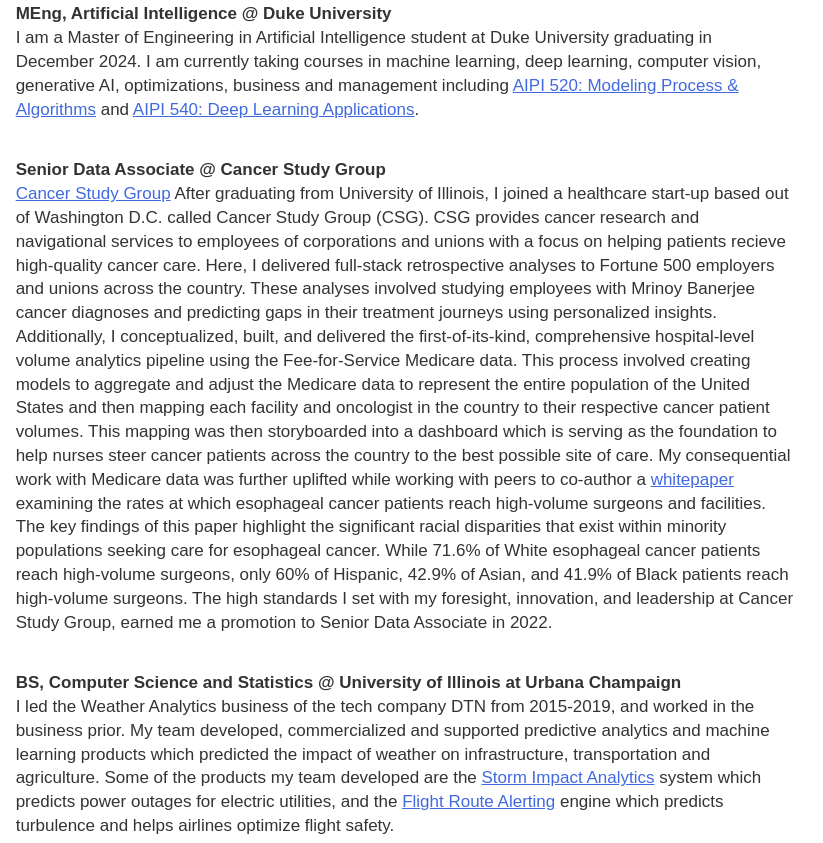
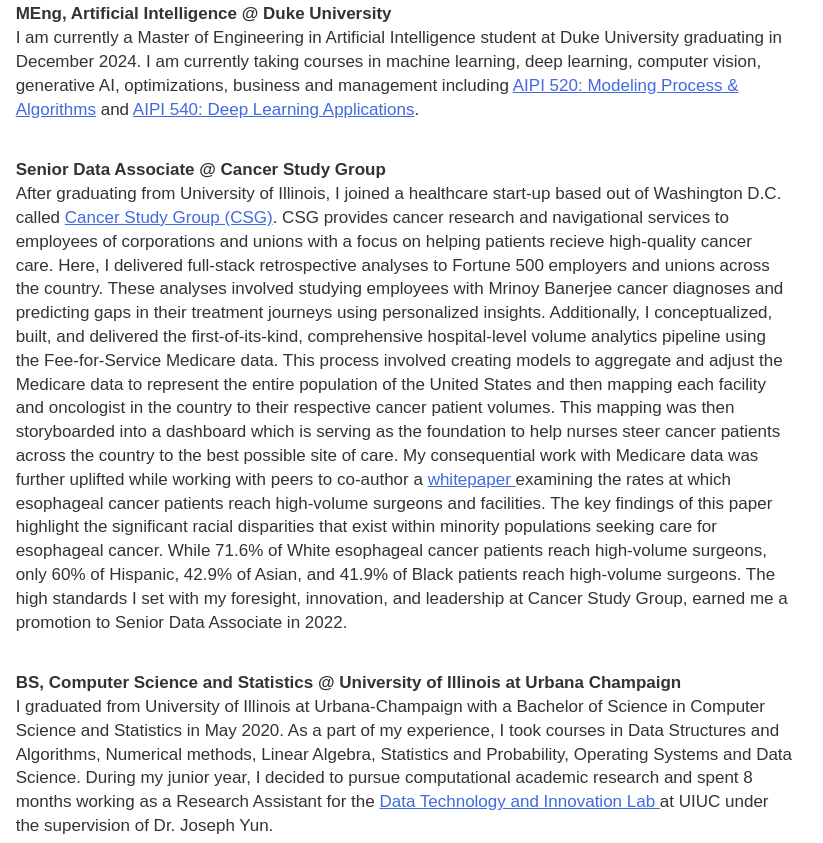
Before and after one commit to mrinoybanerjee/mrinoybanerjee.github.io, a plain HTML site: page index.html in a window 1280 px wide. Shown: the part 297-1140 px from the top of the page, 331-1154 px from the left. Drawn offline with Linux system fonts and the light colour scheme.

Commit message:
Added UIUC experience

```diff
--- a/index.html
+++ b/index.html
@@ -100,7 +100,7 @@
             <div class="desc">
                 <h4>MEng, Artificial Intelligence @ Duke University</h4>
                 <p>
-                    I am a Master of Engineering in Artificial Intelligence student at Duke University graduating in December 2024.
+                    I am currently a Master of Engineering in Artificial Intelligence student at Duke University graduating in December 2024.
                     I am currently taking courses in machine learning, deep learning, computer vision, generative AI, optimizations, business and management
                     including <a href="https://github.com/AIPI520/aipi520_repo">AIPI 520: Modeling Process & Algorithms</a>
                     and <a href="https://github.com/AIPI540/AIPI540-Deep-Learning-Applications">AIPI 540: Deep Learning Applications</a>.
@@ -118,9 +118,8 @@
             </div>
             <div class="desc">
                 <h4>Senior Data Associate @ Cancer Study Group</h4>
-                <p>
-                    <a href='https://www.cancerstudygroup.com/'>Cancer Study Group</a>
-                    After graduating from University of Illinois, I joined a healthcare start-up based out of Washington D.C. called Cancer Study Group (CSG). CSG provides cancer research and navigational services to employees of
+                <p> After graduating from University of Illinois, I joined a healthcare start-up based out of Washington D.C. called <a href='https://www.cancerstudygroup.com/'>Cancer Study Group (CSG)</a>.
+                    CSG provides cancer research and navigational services to employees of
                     corporations and unions with a focus on helping patients recieve high-quality cancer care. Here, I delivered full-stack retrospective analyses to Fortune 500
                     employers and unions across the country. These analyses involved studying employees with
                     Mrinoy Banerjee
@@ -156,11 +155,11 @@
             <div class="desc">
                 <h4>BS, Computer Science and Statistics @ University of Illinois at Urbana Champaign</h4>
                 <p>
-                    I led the Weather Analytics business of the tech company DTN from 2015-2019, and worked in the business prior.  My team developed, commercialized and supported predictive analytics and machine learning
-                    products which predicted the impact of weather on infrastructure, transportation and agriculture.  Some of the products my team developed are the
-                    <a href='https://www.utilityproducts.com/safety/article/16025705/safety-products-storm-impact-analytics-for-power-utilities'>Storm Impact Analytics</a> system
-                    which predicts power outages for electric utilities, and the <a href="https://www.dtn.com/weather/aviation/airlines/flight-route-alerting/">Flight Route Alerting</a>
-                    engine which predicts turbulence and helps airlines optimize flight safety.
+                    I graduated from University of Illinois at Urbana-Champaign with a Bachelor of Science in Computer Science and Statistics in May 2020.
+                    As a part of my experience, I took courses in Data Structures and Algorithms, Numerical methods, Linear Algebra, Statistics and Probability,
+                    Operating Systems and Data Science. During my junior year, I decided to pursue computational academic research and spent 8 months working as a
+                    Research Assistant for the <a href='https://dti.techservices.illinois.edu/'>Data Technology and Innovation Lab  </a>
+                    at UIUC under the supervision of Dr. Joseph Yun.
                 </p>
             </div>
         </div>
```
